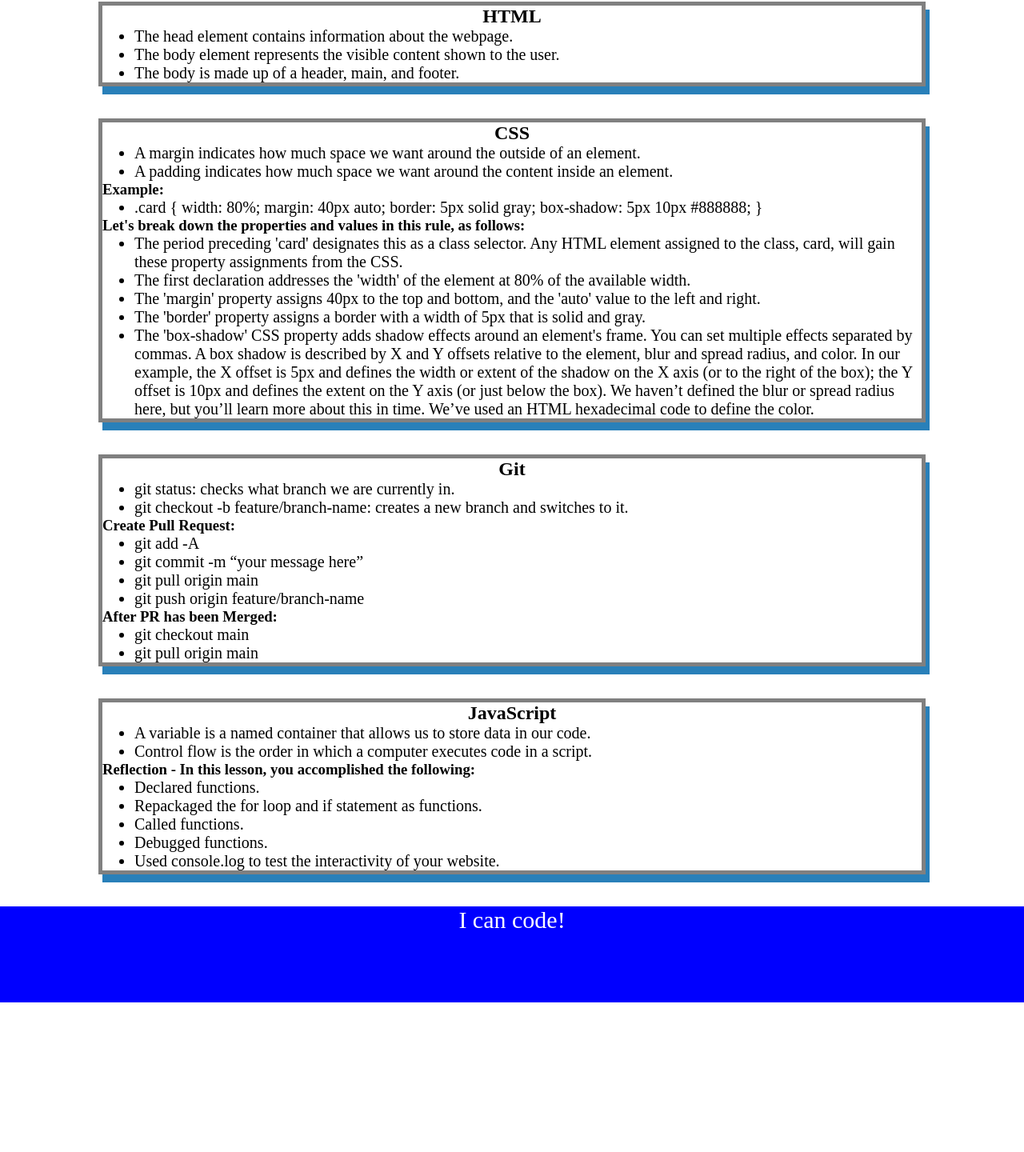
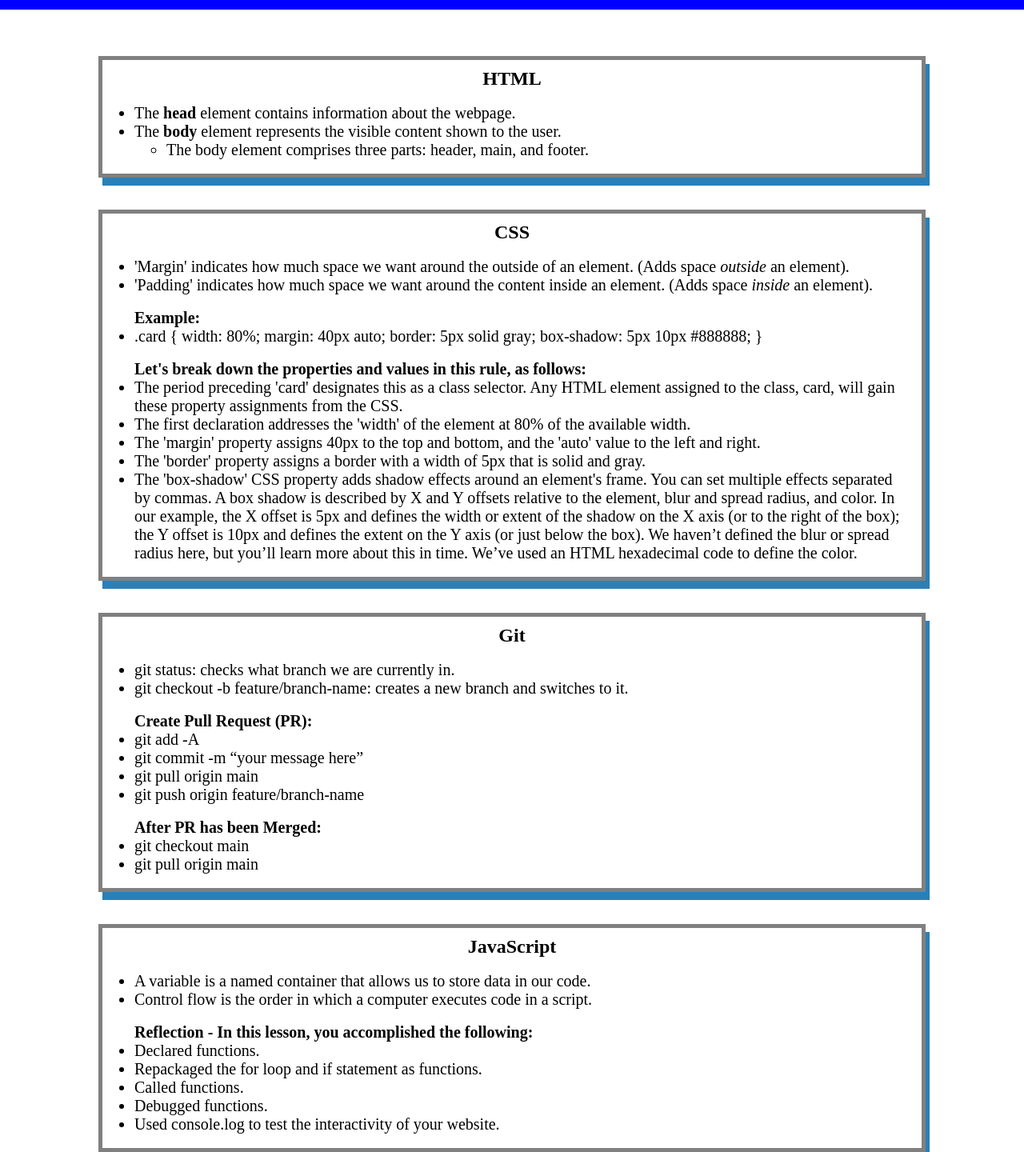
Before and after one commit to MagneticSoul7/prework-study-guide, a plain HTML site: page index.html in a window 1280 px wide. Shown: the part 158-1598 px from the top of the page at 80% size. Before the commit the page ends 1411 px from the top, so only its background shows below. Drawn offline with Linux system fonts and the light colour scheme.

Commit message:
changes-June

```diff
--- a/assets/style.css
+++ b/assets/style.css
@@ -1,19 +1,29 @@
 * {
     margin: 0;
-    padding: 0;
+    padding-bottom: 0;
 }
 
-header,
-footer {
+header {
     width: 100%;
-    height: 120px;
+    height: 170px;
     background-color: blue;
     color: white;
 }
 
-h1,
+footer {
+    width: 100%;
+    height: 100px;
+    background-color: blue;
+    color: white;
+}
+
+h1 {
+    text-align: center;
+}
+
 h2 {
     text-align: center;
+    padding-top: 10px;
 }
 
 img {
@@ -22,10 +32,12 @@ img {
     width: 50px;
     margin-left: auto;
     margin-right: auto;
+    padding-top: 7px;
 }
 
 ul {
     padding-left: 40px;
+    padding-right: 20px;
     font-size: 20px;
 }
 
--- a/index.html
+++ b/index.html
@@ -1,5 +1,6 @@
 <!DOCTYPE html>
 <html lang="en">
+
 
   <head>
     <meta charset="UTF-8" />
@@ -9,36 +10,46 @@
     <title>Prework Study Guide</title>
   </head>
 
+
   <body>
 
     <header id="top">
+      <br>
       <h1>Prework Study Guide</h1>
       <img src="./assets/bowtie-cat.png" alt="Profile image of cat wearing a bow tie." />
       <h2>✨ Open the Console to See What's Happening ✨</h2>
+      <br>
     </header>
+    <br>
 
 
     <main>
 
-
       <section class="card" id="html-section">
         <h2>HTML</h2>
+        <br>
         <ul>
-          <li>The head element contains information about the webpage.</li>
-          <li>The body element represents the visible content shown to the user.</li>
-          <li>The body is made up of a header, main, and footer.</li>
+          <li>The <b>head</b> element contains information about the webpage.</li>
+          <li>The <b>body</b> element represents the visible content shown to the user.</li>
+              <ul><li>The body element comprises three parts: header, main, and footer.</li></ul>
         </ul>
+        <br>
       </section>
 
 
       <section class="card" id="css-section">
         <h2>CSS</h2>
+
+        <br>
         <ul>
-          <li>A margin indicates how much space we want around the outside of an element.</li>
-          <li>A padding indicates how much space we want around the content inside an element.</li>
+          <li>'Margin' indicates how much space we want around the outside of an element. (Adds space <i>outside</i> an element).</li>
+          <li>'Padding' indicates how much space we want around the content inside an element. (Adds space <i>inside</i> an element).</li>
         </ul>
 
-          <h3>Example:</h3>
+          <br>
+        <ul>
+          <h4>Example:</h4>
+        </ul>
 
         <ul>
           <li>.card {
@@ -48,8 +59,11 @@
             box-shadow: 5px 10px #888888;
           }</li>
         </ul>
+        <br>
 
-          <h3>Let's break down the properties and values in this rule, as follows:</h3>
+        <ul>
+          <h4>Let's break down the properties and values in this rule, as follows:</h4>
+        </ul>
 
         <ul>
           <li>The period preceding 'card' designates this as a class selector. Any HTML element assigned to the class, card, will gain these property assignments from the CSS.</li>
@@ -58,17 +72,23 @@
           <li>The 'border' property assigns a border with a width of 5px that is solid and gray.</li>
           <li>The 'box-shadow' CSS property adds shadow effects around an element's frame. You can set multiple effects separated by commas. A box shadow is described by X and Y offsets relative to the element, blur and spread radius, and color. In our example, the X offset is 5px and defines the width or extent of the shadow on the X axis (or to the right of the box); the Y offset is 10px and defines the extent on the Y axis (or just below the box). We haven’t defined the blur or spread radius here, but you’ll learn more about this in time. We’ve used an HTML hexadecimal code to define the color.</li>
         </ul>
+        <br>
       </section>
 
 
       <section class="card" id="git-section">
         <h2>Git</h2>
+
+        <br>
         <ul>
           <li>git status: checks what branch we are currently in.</li>
           <li>git checkout -b feature/branch-name: creates a new branch and switches to it.</li>
         </ul>
 
-            <h3>Create Pull Request:</h3>
+            <br>
+            <ul>
+              <h4>Create Pull Request (PR):</h4>
+            </ul>
 
         <ul>
           <li>git add -A</li>
@@ -77,23 +97,32 @@
           <li>git push origin feature/branch-name</li>
         </ul>
 
-            <h3>After PR has been Merged:</h3>
+            <br>
+            <ul>
+              <h4>After PR has been Merged:</h4>
+            </ul>
 
         <ul>
           <li>git checkout main</li>
           <li>git pull origin main</li>
         </ul>
+        <br>
       </section>
 
 
       <section class="card" id="javascript-section">
         <h2>JavaScript</h2>
+
+        <br>
         <ul>
           <li>A variable is a named container that allows us to store data in our code.</li>
           <li>Control flow is the order in which a computer executes code in a script.</li>
         </ul>
 
-          <h3>Reflection - In this lesson, you accomplished the following:</h3>
+          <br>
+          <ul>
+            <h4>Reflection - In this lesson, you accomplished the following:</h4>
+          </ul>
 
         <ul>
           <li>Declared functions.</li>
@@ -102,17 +131,24 @@
           <li>Debugged functions.</li>
           <li>Used console.log to test the interactivity of your website.</li>
         </ul>
+        <br>
       </section>
 
+      <br>
     </main>
 
 
     <footer>
+
+      <br>
+      <br>
       <p>I can code!</p>
     </footer>
+
 
     <script src="./assets/script.js"></script>
 
   </body>
 
+
 </html>
```
